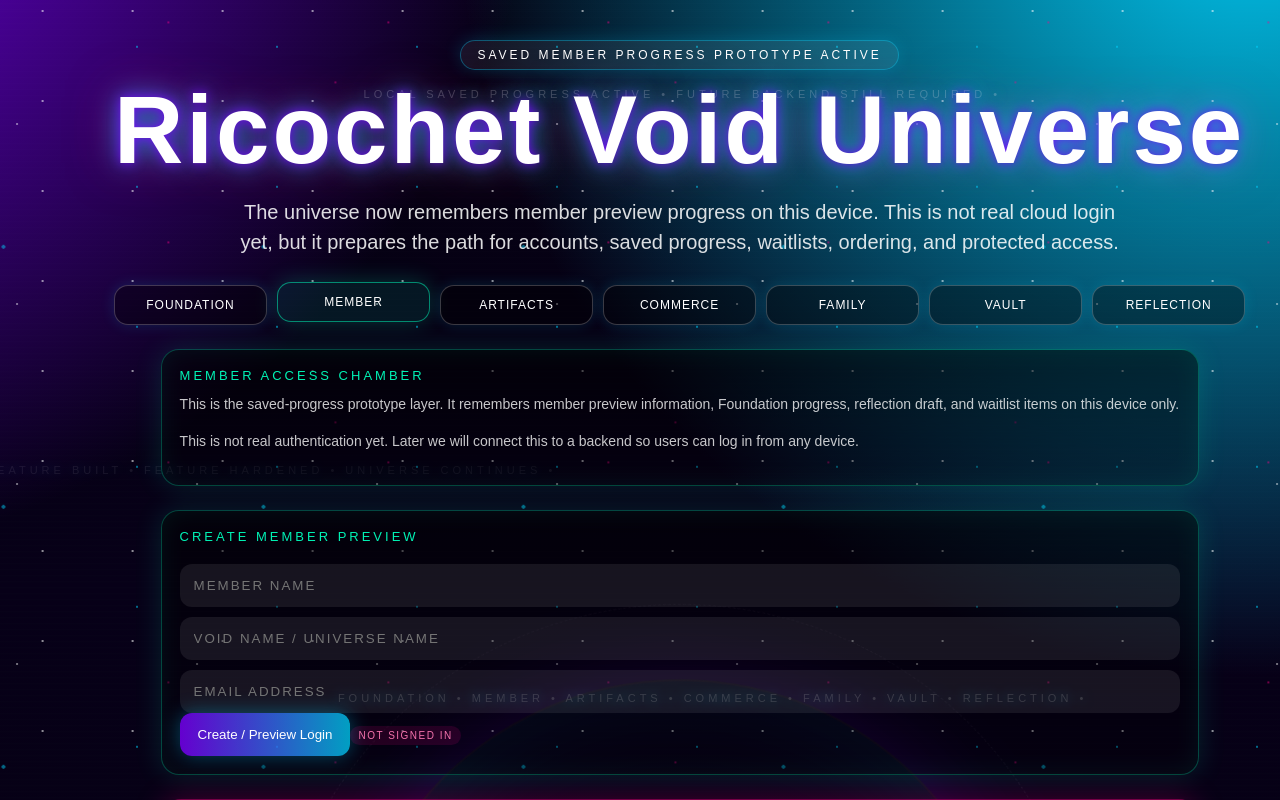
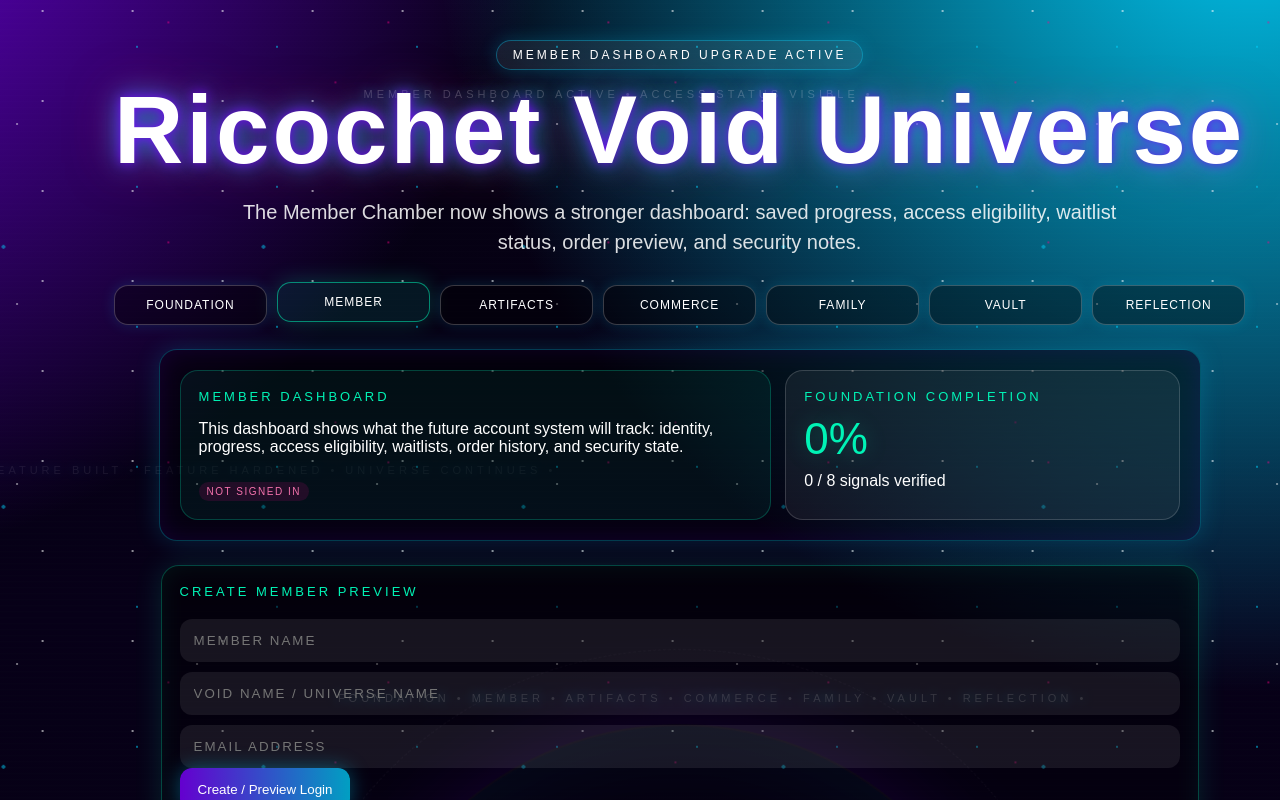
Before and after one commit to 5n7h5hh7dv-code/Ricochet.void-universe, a React (Vite) app: page / in a window 1280 px wide. Both pictures are taken after a click on the button "MEMBER". Shown: the top 800 px of the page. Built offline with nearby package versions, Linux system fonts and the light colour scheme.

Commit message:
Update App.jsx

```diff
--- a/src/App.jsx
+++ b/src/App.jsx
@@ -87,6 +87,7 @@ export default function App() {
 
   const currentArchive = foundationPath[currentStep];
   const foundationComplete = currentStep >= foundationPath.length;
+  const progressPercent = Math.round((currentStep / foundationPath.length) * 100);
   const selectedArchive =
     selectedArchiveTitle && foundationPath.find((archive) => archive.title === selectedArchiveTitle);
   const selectedArchiveUnlocked =
@@ -98,7 +99,9 @@ export default function App() {
     if (saved) {
       try {
         const data = JSON.parse(saved);
-        setCurrentStep(Number(data.currentStep || 0));
+        const restoredStep = Math.min(Number(data.currentStep || 0), foundationPath.length);
+
+        setCurrentStep(restoredStep);
         setMemberName(data.memberName || "");
         setMemberEmail(data.memberEmail || "");
         setMemberVoidName(data.memberVoidName || "");
@@ -108,7 +111,6 @@ export default function App() {
         setReflection(data.reflection || "");
         setReflectionSubmitted(Boolean(data.reflectionSubmitted));
 
-        const restoredStep = Number(data.currentStep || 0);
         if (restoredStep >= foundationPath.length) {
           setPathHint("The path has found you. Reflection is now required.");
           setLastMessage("Foundation complete. Reflection Chamber unlocked.");
@@ -680,6 +682,37 @@ export default function App() {
           margin-top: 10px;
         }
 
+        .dashboardHero {
+          padding: 20px;
+          display: grid;
+          grid-template-columns: 1.2fr 0.8fr;
+          gap: 14px;
+          align-items: stretch;
+        }
+
+        .dashboardMain {
+          border-radius: 18px;
+          border: 1px solid rgba(0,255,190,0.22);
+          background: rgba(0,255,190,0.06);
+          padding: 18px;
+          text-align: left;
+        }
+
+        .dashboardStat {
+          border-radius: 18px;
+          border: 1px solid rgba(255,255,255,0.16);
+          background: rgba(255,255,255,0.06);
+          padding: 18px;
+          text-align: left;
+        }
+
+        .bigMetric {
+          font-size: 44px;
+          color: rgba(0,255,190,0.95);
+          text-shadow: 0 0 22px rgba(0,255,190,0.25);
+          margin: 8px 0;
+        }
+
         .footerNotice {
           position: relative;
           z-index: 10;
@@ -715,7 +748,7 @@ export default function App() {
         @keyframes heroReveal { from { opacity: 0; transform: translateY(30px) scale(0.96); filter: blur(8px); } to { opacity: 1; transform: translateY(0) scale(1); filter: blur(0); } }
 
         @media (max-width: 900px) {
-          .chamberNav, .grid4, .grid3 { grid-template-columns: 1fr; }
+          .chamberNav, .grid4, .grid3, .dashboardHero { grid-template-columns: 1fr; }
           .accessChamber { flex-direction: column; }
           h1 { font-size: 48px; }
         }
@@ -728,19 +761,18 @@ export default function App() {
       <div className="voidSymbol"></div>
       <div className="voidCore"></div>
 
-      <div className="dataStream streamOne">local saved progress active • future backend still required •</div>
+      <div className="dataStream streamOne">member dashboard active • access status visible •</div>
       <div className="dataStream streamTwo">foundation • member • artifacts • commerce • family • vault • reflection •</div>
       <div className="dataStream streamThree">feature built • feature hardened • universe continues •</div>
 
       <section className="panel">
-        <div className="signalTag">Saved Member Progress Prototype Active</div>
+        <div className="signalTag">Member Dashboard Upgrade Active</div>
 
         <h1>Ricochet Void Universe</h1>
 
         <p className="subtitle">
-          The universe now remembers member preview progress on this device. This is
-          not real cloud login yet, but it prepares the path for accounts, saved
-          progress, waitlists, ordering, and protected access.
+          The Member Chamber now shows a stronger dashboard: saved progress, access
+          eligibility, waitlist status, order preview, and security notes.
         </p>
 
         <div className="chamberNav">
@@ -773,7 +805,7 @@ export default function App() {
                 <div>{currentStep} / {foundationPath.length} Signals Verified</div>
               </div>
               <div className="progressBar">
-                <div className="progressFill" style={{ width: `${(currentStep / foundationPath.length) * 100}%` }}></div>
+                <div className="progressFill" style={{ width: `${progressPercent}%` }}></div>
               </div>
             </div>
 
@@ -858,17 +890,24 @@ export default function App() {
 
         {activeChamber === "member" && (
           <>
-            <div className="card sectionPad greenPanel">
-              <div className="cardTitle">Member Access Chamber</div>
-              <p>
-                This is the saved-progress prototype layer. It remembers member preview
-                information, Foundation progress, reflection draft, and waitlist items
-                on this device only.
-              </p>
-              <p>
-                This is not real authentication yet. Later we will connect this to a
-                backend so users can log in from any device.
-              </p>
+            <div className="card dashboardHero">
+              <div className="dashboardMain">
+                <div className="cardTitle">Member Dashboard</div>
+                <p>
+                  This dashboard shows what the future account system will track:
+                  identity, progress, access eligibility, waitlists, order history,
+                  and security state.
+                </p>
+                <div className={memberSignedIn ? "memberBadge" : "statusRed"}>
+                  {memberSignedIn ? "Member Preview Active" : "Not Signed In"}
+                </div>
+              </div>
+
+              <div className="dashboardStat">
+                <div className="cardTitle">Foundation Completion</div>
+                <div className="bigMetric">{progressPercent}%</div>
+                <span>{currentStep} / {foundationPath.length} signals verified</span>
+              </div>
             </div>
 
             <div className="card sectionPad greenPanel">
@@ -883,10 +922,6 @@ export default function App() {
               {memberSignedIn && (
                 <button className="secondaryButton" onClick={handleMemberLogout}>Sign Out Preview</button>
               )}
-
-              <div className={memberSignedIn ? "memberBadge" : "statusRed"}>
-                {memberSignedIn ? "Member Preview Active" : "Not Signed In"}
-              </div>
             </div>
 
             <div className={`card gateResult ${memberSignedIn ? "granted" : "denied"}`}>
@@ -895,24 +930,49 @@ export default function App() {
 
             <div className="card grid3">
               <div className="universeCard greenCard">
-                <strong>Saved Foundation Progress</strong>
+                <strong>Member Identity</strong>
+                <span>Name: {memberName || "Not entered"}</span>
+                <span>Void Name: {memberVoidName || "Not chosen"}</span>
+                <span>Email: {memberEmail || "Not entered"}</span>
+                <div className="statusGreen">Preview</div>
+              </div>
+
+              <div className="universeCard greenCard">
+                <strong>Saved Progress</strong>
                 <span>{currentStep} / {foundationPath.length} signals verified.</span>
                 <span>{progressSaved ? "Saved locally on this device." : "Not saved yet."}</span>
                 <div className="statusGreen">Local Save</div>
               </div>
 
+              <div className={foundationComplete ? "universeCard greenCard" : "universeCard redCard"}>
+                <strong>Entry Access Eligibility</strong>
+                <span>{foundationComplete ? "Eligible after final review layer." : "Locked until Foundation completion."}</span>
+                <span>Future: account-based access unlock.</span>
+                <div className={foundationComplete ? "statusGreen" : "statusRed"}>
+                  {foundationComplete ? "Eligible" : "Locked"}
+                </div>
+              </div>
+            </div>
+
+            <div className="card grid3">
               <div className="universeCard greenCard">
-                <strong>Member Identity</strong>
-                <span>Name: {memberName || "Not entered"}</span>
-                <span>Void Name: {memberVoidName || "Not chosen"}</span>
-                <div className="statusGreen">Preview</div>
+                <strong>Waitlist Status</strong>
+                <span>{memberWaitlist.length ? memberWaitlist.join(", ") : "No waitlist items yet."}</span>
+                <div className="statusGreen">Saved Locally</div>
               </div>
 
-              <div className="universeCard greenCard">
-                <strong>Future Access Tier</strong>
-                <span>{foundationComplete ? "Entry Access eligible." : "Entry Access locked until Foundation completion."}</span>
-                <span>Future: paid subscription tiers attach here.</span>
-                <div className="statusGreen">Planned</div>
+              <div className="universeCard redCard">
+                <strong>Order History</strong>
+                <span>No real orders yet. Payment systems are not active.</span>
+                <span>Future: receipts, shipment state, pre-orders, rental history.</span>
+                <div className="statusRed">Future</div>
+              </div>
+
+              <div className="universeCard redCard">
+                <strong>Security State</strong>
+                <span>Current: local preview only.</span>
+                <span>Future: real auth, private database rules, protected files.</span>
+                <div className="statusRed">Backend Needed</div>
               </div>
             </div>
 
@@ -930,26 +990,6 @@ export default function App() {
               </select>
 
               <button className="actionButton" onClick={joinWaitlist}>Join Waitlist Preview</button>
-            </div>
-
-            <div className="card grid3">
-              <div className="universeCard greenCard">
-                <strong>Waitlist Items</strong>
-                <span>{memberWaitlist.length ? memberWaitlist.join(", ") : "No waitlist items yet."}</span>
-                <div className="statusGreen">Saved Locally</div>
-              </div>
-
-              <div className="universeCard redCard">
-                <strong>Order History</strong>
-                <span>No real orders yet. Payment systems are not active.</span>
-                <div className="statusRed">Future</div>
-              </div>
-
-              <div className="universeCard redCard">
-                <strong>Account Backend</strong>
-                <span>Future connection: Supabase, Firebase, Clerk, Auth0, or custom backend.</span>
-                <div className="statusRed">Not Connected</div>
-              </div>
             </div>
 
             <div className="card sectionPad redPanel">
@@ -1185,7 +1225,7 @@ export default function App() {
         </div>
 
         <div className="hiddenSignal">
-          progress can be remembered, but truth still has to be lived.
+          the dashboard shows the path, but the path still has to be walked.
         </div>
       </section>
     </main>
```
